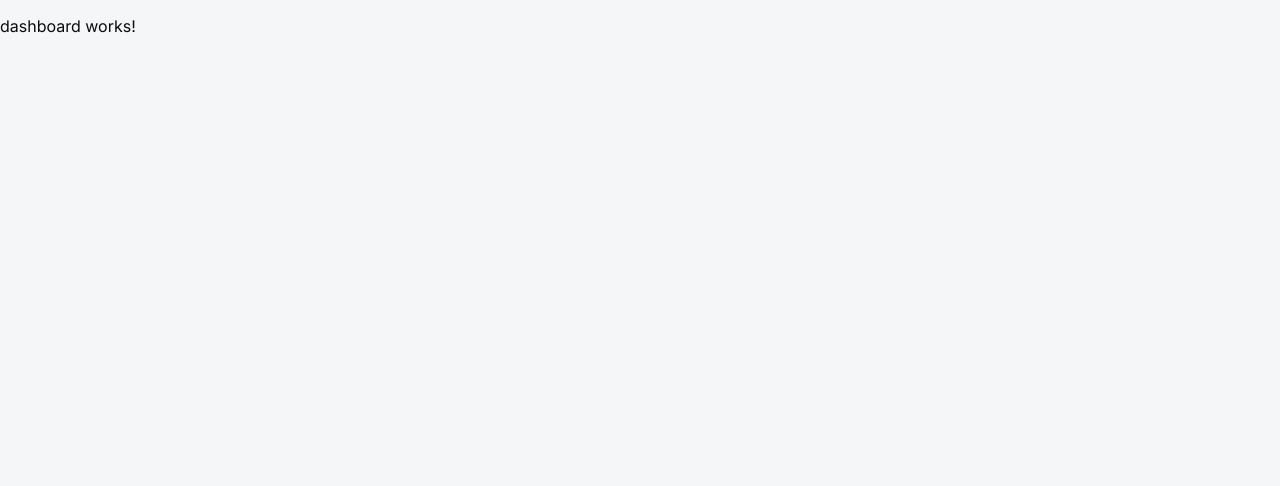
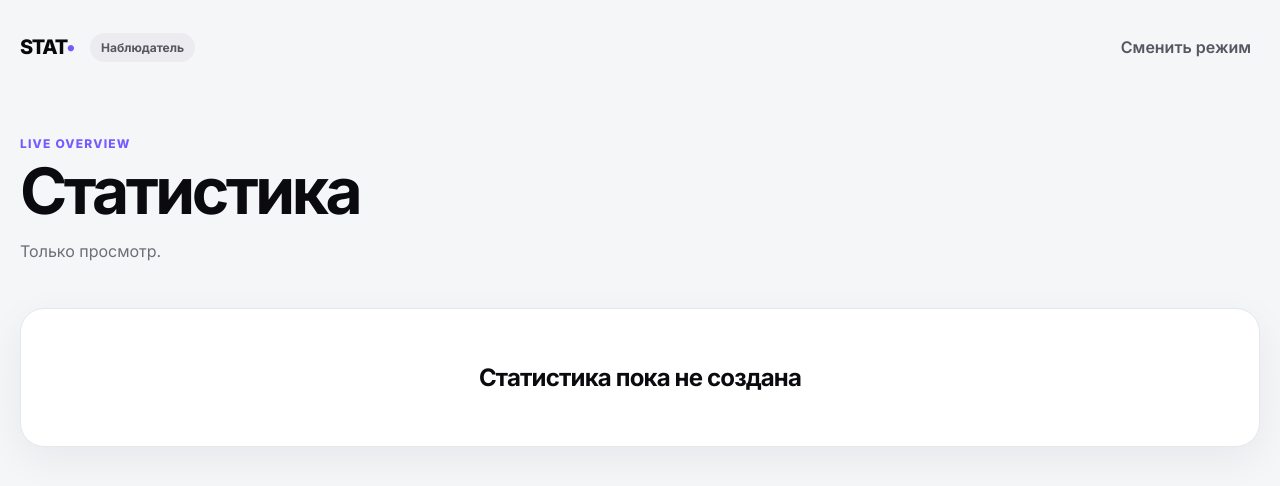
Before and after one commit to FulgurVividus/stats-dashboard, an Angular app: page /dashboard in a window 1280 px wide. Shown: the top 486 px of the page. Built offline with nearby package versions, Linux system fonts and the light colour scheme.

Commit message:
feat: dashboard logic, template, styles

```diff
--- a/src/app/dashboard/dashboard.component.css
+++ b/src/app/dashboard/dashboard.component.css
@@ -0,0 +1,106 @@
+.topbar {
+  display: flex;
+  align-items: center;
+  gap: 16px;
+}
+
+.topbar .text-button {
+  margin-left: auto;
+}
+
+.brand {
+  text-decoration: none;
+  color: #09090c;
+  font-size: 20px;
+  font-weight: 800;
+  letter-spacing: -0.06em;
+}
+
+.brand span {
+  color: #735cff;
+}
+
+.pill {
+  padding: 7px 11px;
+  border-radius: 999px;
+
+  background: #ececf0;
+  color: #555661;
+
+  font-size: 12px;
+  font-weight: 700;
+}
+
+.page-heading {
+  padding: 70px 0 28px;
+}
+
+.page-heading h1 {
+  font-size: clamp(38px, 5vw, 64px);
+}
+
+.stat-grid {
+  display: grid;
+  grid-template-columns: repeat(2, minmax(0, 1fr));
+  gap: 18px;
+}
+
+.stat-card {
+  overflow: hidden;
+
+  background: #fff;
+  border: 1px solid #e6e7eb;
+  border-radius: 24px;
+  box-shadow: 0 12px 40px rgba(20, 20, 30, 0.06);
+}
+
+.stat-card-head {
+  padding: 24px 26px 12px;
+}
+
+.stat-card h2 {
+  margin: 0;
+  font-size: 22px;
+}
+
+.table-wrap {
+  width: 100%;
+  overflow-x: auto;
+}
+
+.empty-card {
+  padding: 34px;
+
+  background: #fff;
+  border: 1px solid #e6e7eb;
+  border-radius: 24px;
+  box-shadow: 0 12px 40px rgba(20, 20, 30, 0.06);
+
+  text-align: center;
+}
+
+@media (max-width: 900px) {
+  .stat-grid {
+    grid-template-columns: 1fr;
+  }
+}
+
+@media (max-width: 680px) {
+  .topbar {
+    gap: 8px;
+  }
+
+  .topbar .brand {
+    margin-right: auto;
+  }
+
+  .page-heading {
+    padding-top: 46px;
+  }
+}
+
+@media (min-width: 2200px) {
+  .stat-card-head {
+    padding: 32px;
+  }
+}
--- a/src/app/dashboard/dashboard.component.html
+++ b/src/app/dashboard/dashboard.component.html
@@ -1 +1,53 @@
-<p>dashboard works!</p>
+<main class="shell">
+  <header class="topbar">
+    <a class="brand" routerLink="/">STAT<span>•</span></a>
+    <span class="pill">Наблюдатель</span>
+    <a class="text-button" routerLink="/">Сменить режим</a>
+  </header>
+
+  <section class="page-heading">
+    <p class="eyebrow">Live overview</p>
+    <h1>Статистика</h1>
+    <p class="muted">Только просмотр.</p>
+  </section>
+
+  @if (statistics().length === 0) {
+    <section class="empty-card">
+      <h2>Статистика пока не создана</h2>
+    </section>
+  }
+
+  <div class="stat-grid">
+    @for (stat of statistics(); track stat.id) {
+      <section class="stat-card" [attr.aria-labelledby]="'stat-' + stat.id">
+        <div class="stat-card-head">
+          <h2 [id]="'stat-' + stat.id">{{ stat.title }}</h2>
+        </div>
+
+        <div class="table-wrap">
+          <table>
+            <thead>
+              <tr>
+                <th scope="col">Показатель</th>
+                @for (column of stat.columns; track column) {
+                  <th scope="col">{{ column }}</th>
+                }
+              </tr>
+            </thead>
+
+            <tbody>
+              @for (row of stat.rows; track row.id) {
+                <tr>
+                  <th scope="row">{{ row.label }}</th>
+                  @for (column of stat.columns; track column) {
+                    <td>{{ row.values[column] ?? 0 }}</td>
+                  }
+                </tr>
+              }
+            </tbody>
+          </table>
+        </div>
+      </section>
+    }
+  </div>
+</main>
--- a/src/app/dashboard/dashboard.component.ts
+++ b/src/app/dashboard/dashboard.component.ts
@@ -1,9 +1,15 @@
-import { Component } from "@angular/core";
+import { Component, computed, inject } from "@angular/core";
+import { StorageService } from "../shared/services/storage.service";
+import { RouterLink } from "@angular/router";
 
 @Component({
-  imports: [],
+  imports: [RouterLink],
   selector: "app-dashboard",
   styleUrl: "./dashboard.component.css",
   templateUrl: "./dashboard.component.html",
 })
-export class DashboardComponent {}
+export class DashboardComponent {
+  private readonly storage = inject(StorageService);
+
+  readonly statistics = computed(() => this.storage.data().statistics);
+}
--- a/src/app/home/home.component.css
+++ b/src/app/home/home.component.css
@@ -18,15 +18,6 @@
 
 .brand span {
   color: #735cff;
-}
-
-.eyebrow {
-  margin: 0 0 8px;
-  color: #735cff;
-  font-size: 12px;
-  font-weight: 800;
-  letter-spacing: 0.1em;
-  text-transform: uppercase;
 }
 
 h1 {
--- a/src/styles.css
+++ b/src/styles.css
@@ -45,6 +45,49 @@ button {
   cursor: pointer;
 }
 
+h1 {
+  margin: 0;
+  font-size: clamp(34px, 5vw, 58px);
+  line-height: 1;
+  letter-spacing: -0.055em;
+}
+
+h2,
+h3 {
+  letter-spacing: -0.035em;
+}
+
+table {
+  width: 100%;
+  border-collapse: collapse;
+  min-width: 520px;
+}
+
+th,
+td {
+  padding: 15px 18px;
+  border-top: 1px solid #ececf0;
+  text-align: left;
+  white-space: nowrap;
+}
+
+thead th {
+  color: #777984;
+  font-size: 12px;
+  font-weight: 700;
+  text-transform: uppercase;
+  letter-spacing: 0.04em;
+}
+
+tbody th {
+  font-weight: 600;
+}
+
+td {
+  font-variant-numeric: tabular-nums;
+  font-weight: 600;
+}
+
 .shell {
   width: min(1800px, calc(100% - 40px));
   margin: 0 auto;
@@ -61,3 +104,32 @@ button {
   color: #6d6e78;
   line-height: 1.55;
 }
+
+.eyebrow {
+  margin: 0 0 8px;
+  color: #735cff;
+  font-size: 12px;
+  font-weight: 800;
+  letter-spacing: 0.1em;
+  text-transform: uppercase;
+}
+
+.text-button {
+  border: 0;
+  background: transparent;
+  color: #555661;
+  text-decoration: none;
+  padding: 9px;
+  font-weight: 600;
+}
+
+.text-button:hover {
+  color: #735cff;
+}
+
+@media (min-width: 2200px) {
+  th,
+  td {
+    padding: 22px 24px;
+  }
+}
```
